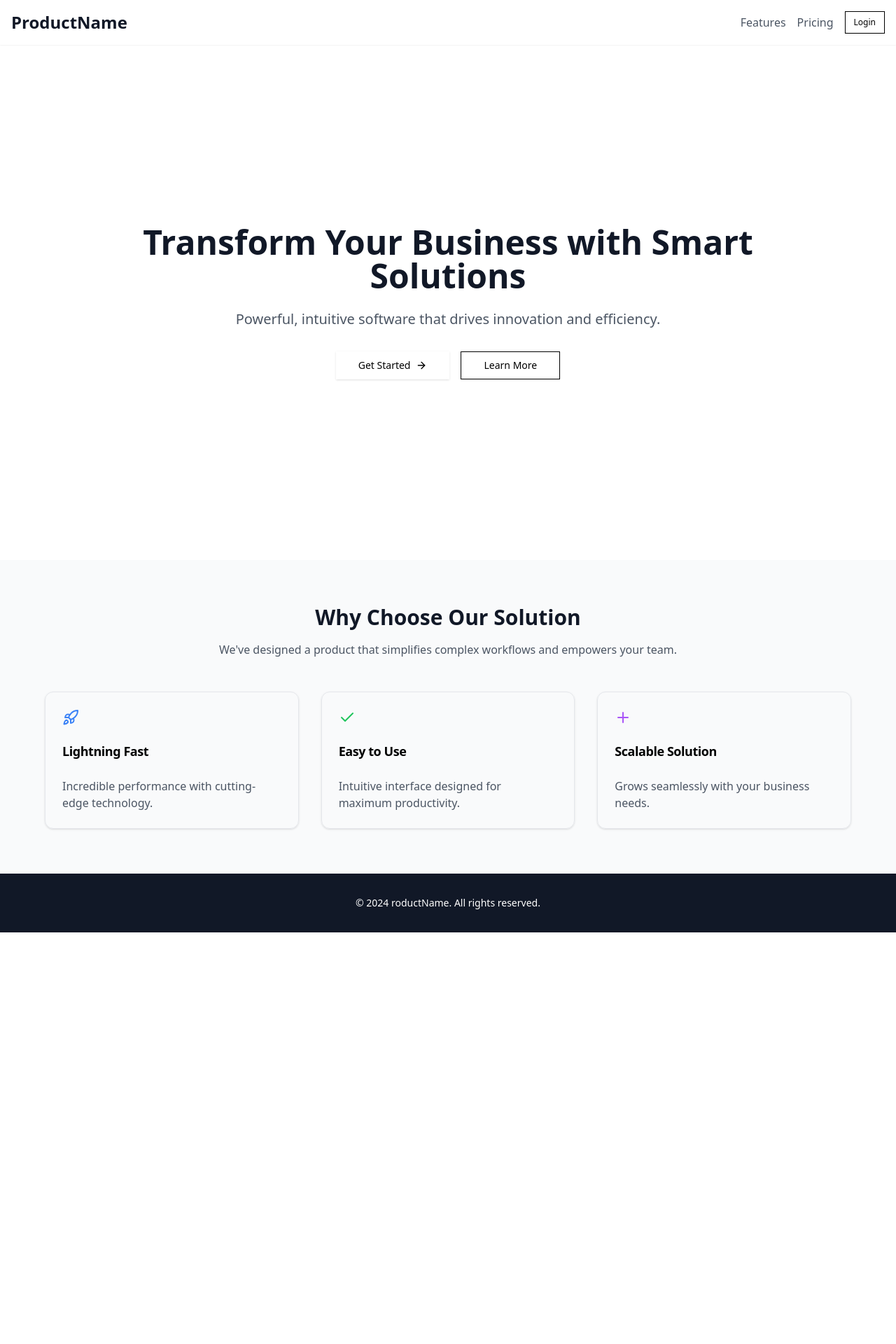
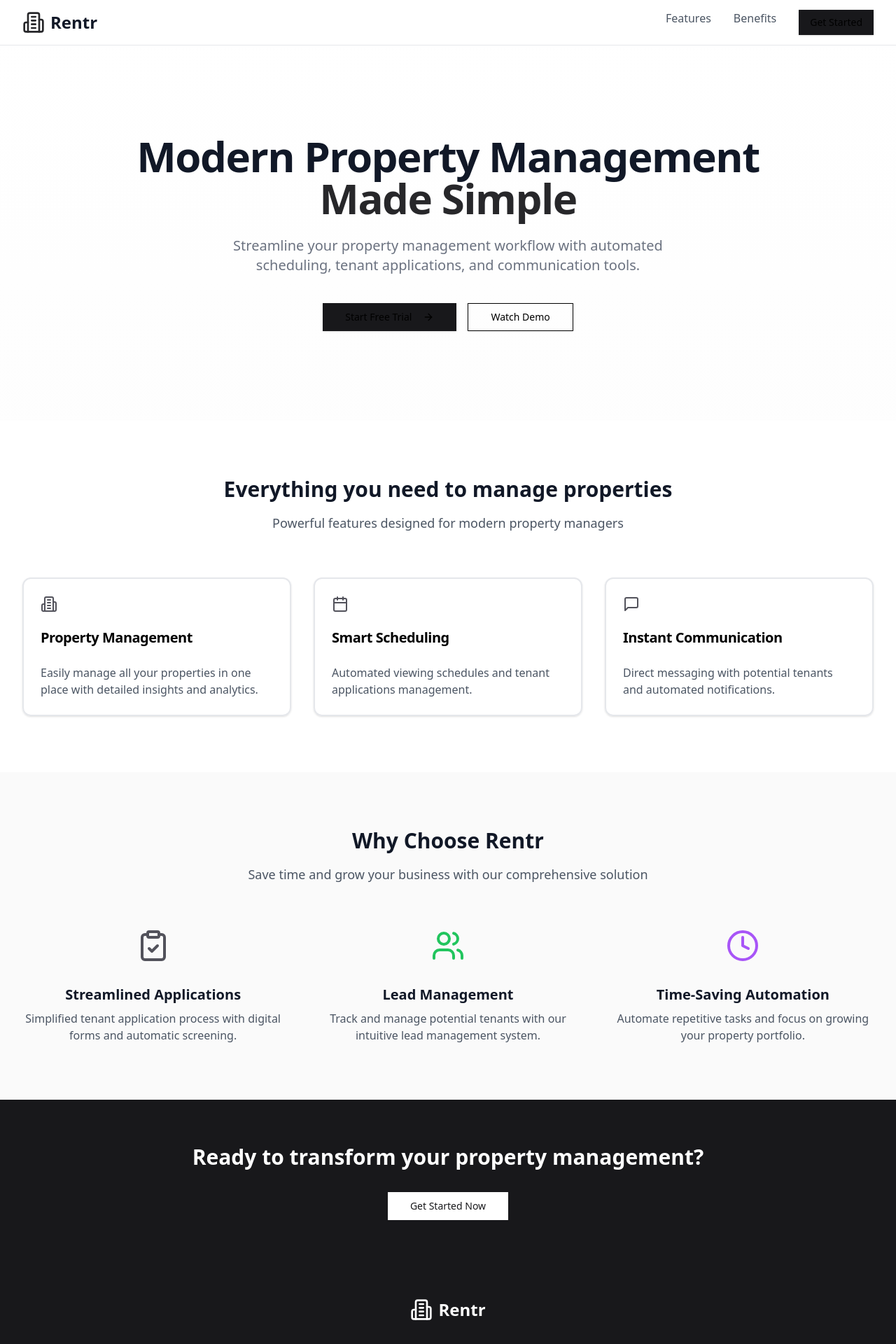
Before and after one commit to karangandhi272/rentr, a React (Vite) app in the folder rentr/: page / in a window 1280 px wide. Shown: the top 1920 px of the page at 70% size. Before the commit the page ends 1332 px from the top, so only its background shows below. Built offline with nearby package versions, Linux system fonts and the light colour scheme; no server answers.

Commit message:
almost done

```diff
--- a/rentr/src/app/routes/LandingPage.tsx
+++ b/rentr/src/app/routes/LandingPage.tsx
@@ -1,106 +1,134 @@
 import { Button } from "@/components/ui/button";
 import { Card, CardContent, CardHeader, CardTitle } from "@/components/ui/card";
 import { useNavigate } from "react-router-dom";
-
-import { CheckIcon, PlusIcon, RocketIcon, ArrowRightIcon } from "lucide-react";
+import {
+  Building2,
+  Calendar,
+  MessageSquare,
+  ArrowRightIcon,
+  ClipboardCheck,
+  Users,
+  Clock
+} from "lucide-react";
 import { useAuth } from "@/contexts/AuthContext";
 
 const LandingPage = () => {
   const navigate = useNavigate();
   const { user } = useAuth();
 
-  const handleLogin = () => {
-    if (user) {
-      return navigate("/home");
-    }
-    navigate("/auth");
-  };
-
   const features = [
     {
-      icon: <RocketIcon className="w-6 h-6 text-blue-500" />,
-      title: "Lightning Fast",
-      description: "Incredible performance with cutting-edge technology.",
+      icon: <Building2 className="w-6 h-6 text-zinc-600" />,
+      title: "Property Management",
+      description: "Easily manage all your properties in one place with detailed insights and analytics.",
     },
     {
-      icon: <CheckIcon className="w-6 h-6 text-green-500" />,
-      title: "Easy to Use",
-      description: "Intuitive interface designed for maximum productivity.",
+      icon: <Calendar className="w-6 h-6 text-zinc-600" />,
+      title: "Smart Scheduling",
+      description: "Automated viewing schedules and tenant applications management.",
     },
     {
-      icon: <PlusIcon className="w-6 h-6 text-purple-500" />,
-      title: "Scalable Solution",
-      description: "Grows seamlessly with your business needs.",
+      icon: <MessageSquare className="w-6 h-6 text-zinc-600" />,
+      title: "Instant Communication",
+      description: "Direct messaging with potential tenants and automated notifications.",
     },
   ];
 
+  const benefits = [
+    {
+      icon: <ClipboardCheck className="w-12 h-12 text-zinc-600 mb-4" />,
+      title: "Streamlined Applications",
+      description: "Simplified tenant application process with digital forms and automatic screening."
+    },
+    {
+      icon: <Users className="w-12 h-12 text-green-500 mb-4" />,
+      title: "Lead Management",
+      description: "Track and manage potential tenants with our intuitive lead management system."
+    },
+    {
+      icon: <Clock className="w-12 h-12 text-purple-500 mb-4" />,
+      title: "Time-Saving Automation",
+      description: "Automate repetitive tasks and focus on growing your property portfolio."
+    }
+  ];
+
   return (
-    <div className="min-h-screen w-full overflow-x-hidden">
+    <div className="min-h-screen w-full overflow-x-hidden bg-gradient-to-b from-white to-zinc-50">
       {/* Header */}
-      <header className="sticky top-0 z-50 bg-white/90 backdrop-blur-md shadow-sm">
-        <div className="w-full px-4 py-4 flex justify-between items-center">
-          <div className="text-2xl font-bold text-gray-900">ProductName</div>
-          <nav className="hidden md:flex space-x-4 items-center">
-            <a href="#features" className="text-gray-600 hover:text-gray-900">
+      <header className="sticky top-0 z-50 bg-white/90 backdrop-blur-md border-b">
+        <div className="max-w-7xl mx-auto px-4 sm:px-6 lg:px-8">
+          <div className="flex justify-between items-center h-16">
+            <div className="flex items-center">
+              <Building2 className="h-8 w-8 text-zinc-800" />
+              <span className="ml-2 text-2xl font-bold text-gray-900">Rentr</span>
+            </div>
+            <nav className="hidden md:flex space-x-8">
+              <a href="#features" className="text-gray-600 hover:text-zinc-900 transition-colors">
                 Features
               </a>
-            <a href="#pricing" className="text-gray-600 hover:text-gray-900">
-              Pricing
+              <a href="#benefits" className="text-gray-600 hover:text-zinc-900 transition-colors">
+                Benefits
               </a>
-
-            <Button variant="outline" size="sm" onClick={handleLogin}>
-              Login
+              <Button
+                variant="default"
+                className="bg-zinc-900 hover:bg-zinc-800"
+                onClick={() => navigate("/auth")}
+              >
+                Get Started
               </Button>
             </nav>
-          {/* Mobile Menu Placeholder */}
-          <div className="md:hidden">☰</div>
+          </div>
         </div>
       </header>
 
-      {/* Hero Section - Full Height and Width */}
-      <main className="w-full flex items-center justify-center min-h-[calc(100vh-4rem)] px-4">
-        <div className="w-full max-w-4xl text-center">
-          <h1 className="text-3xl md:text-5xl font-extrabold text-gray-900 mb-4 md:mb-6">
-            Transform Your Business with Smart Solutions
+      {/* Hero Section */}
+      <section className="relative overflow-hidden pt-20 pb-20 lg:pt-32 lg:pb-32">
+        <div className="max-w-7xl mx-auto px-4 sm:px-6 lg:px-8">
+          <div className="text-center">
+            <h1 className="text-4xl font-extrabold tracking-tight text-gray-900 sm:text-5xl md:text-6xl">
+              <span className="block">Modern Property Management</span>
+              <span className="block text-zinc-800">Made Simple</span>
             </h1>
-          <p className="text-base md:text-xl text-gray-600 mb-6 md:mb-8">
-            Powerful, intuitive software that drives innovation and efficiency.
+            <p className="mt-6 max-w-2xl mx-auto text-xl text-gray-500">
+              Streamline your property management workflow with automated scheduling,
+              tenant applications, and communication tools.
             </p>
-          <div className="flex justify-center space-x-4">
-            <Button size="lg" className="gap-2">
-              Get Started <ArrowRightIcon className="w-5 h-5" />
+            <div className="mt-10 flex justify-center gap-4">
+              <Button
+                size="lg"
+                className="bg-zinc-900 hover:bg-zinc-800"
+                onClick={() => navigate("/auth")}
+              >
+                Start Free Trial <ArrowRightIcon className="ml-2 w-5 h-5" />
               </Button>
               <Button variant="outline" size="lg">
-              Learn More
+                Watch Demo
               </Button>
             </div>
           </div>
-      </main>
+        </div>
+      </section>
 
-      {/* Features Section */}
-      <section id="features" className="w-full bg-gray-50 py-16 px-4">
-        <div className="w-full max-w-6xl mx-auto">
-          <div className="text-center mb-12">
-            <h2 className="text-2xl md:text-3xl font-bold text-gray-900 mb-4">
-              Why Choose Our Solution
+      {/* Features Grid */}
+      <section id="features" className="py-20 bg-white">
+        <div className="max-w-7xl mx-auto px-4 sm:px-6 lg:px-8">
+          <div className="text-center mb-16">
+            <h2 className="text-3xl font-bold text-gray-900">
+              Everything you need to manage properties
             </h2>
-            <p className="text-gray-600 max-w-2xl mx-auto">
-              We've designed a product that simplifies complex workflows and
-              empowers your team.
+            <p className="mt-4 text-lg text-gray-600">
+              Powerful features designed for modern property managers
             </p>
           </div>
-
-          <div className="grid md:grid-cols-3 gap-4 md:gap-8">
+          <div className="grid md:grid-cols-3 gap-8">
             {features.map((feature, index) => (
-              <Card key={index} className="hover:shadow-lg transition-all">
+              <Card key={index} className="border-2 hover:border-zinc-800 transition-all duration-300">
                 <CardHeader>
                   <div className="mb-4">{feature.icon}</div>
-                  <CardTitle className="text-lg">{feature.title}</CardTitle>
+                  <CardTitle className="text-xl">{feature.title}</CardTitle>
                 </CardHeader>
                 <CardContent>
-                  <p className="text-gray-600 text-sm md:text-base">
-                    {feature.description}
-                  </p>
+                  <p className="text-gray-600">{feature.description}</p>
                 </CardContent>
               </Card>
             ))}
@@ -108,10 +136,54 @@ const LandingPage = () => {
         </div>
       </section>
 
+      {/* Benefits Section */}
+      <section id="benefits" className="py-20 bg-zinc-50">
+        <div className="max-w-7xl mx-auto px-4 sm:px-6 lg:px-8">
+          <div className="text-center mb-16">
+            <h2 className="text-3xl font-bold text-gray-900">Why Choose Rentr</h2>
+            <p className="mt-4 text-lg text-gray-600">
+              Save time and grow your business with our comprehensive solution
+            </p>
+          </div>
+          <div className="grid md:grid-cols-3 gap-12">
+            {benefits.map((benefit, index) => (
+              <div key={index} className="text-center">
+                <div className="flex justify-center">{benefit.icon}</div>
+                <h3 className="mt-4 text-xl font-semibold text-gray-900">{benefit.title}</h3>
+                <p className="mt-2 text-gray-600">{benefit.description}</p>
+              </div>
+            ))}
+          </div>
+        </div>
+      </section>
+
+      {/* CTA Section */}
+      <section className="bg-zinc-900 py-16">
+        <div className="max-w-7xl mx-auto px-4 sm:px-6 lg:px-8 text-center">
+          <h2 className="text-3xl font-bold text-white mb-8">
+            Ready to transform your property management?
+          </h2>
+          <Button
+            size="lg"
+            variant="secondary"
+            onClick={() => navigate("/auth")}
+            className="bg-white text-zinc-900 hover:bg-zinc-100"
+          >
+            Get Started Now
+          </Button>
+        </div>
+      </section>
+
       {/* Footer */}
-      <footer className="w-full bg-gray-900 text-white py-8">
-        <div className="w-full px-4 text-center">
-          <p className="text-sm">© 2024 roductName. All rights reserved.</p>
+      <footer className="bg-zinc-900 text-white py-12">
+        <div className="max-w-7xl mx-auto px-4 sm:px-6 lg:px-8">
+          <div className="flex items-center justify-center mb-8">
+            <Building2 className="h-8 w-8" />
+            <span className="ml-2 text-2xl font-bold">Rentr</span>
+          </div>
+          <p className="text-center text-gray-400">
+            © 2024 Rentr. All rights reserved.
+          </p>
         </div>
       </footer>
     </div>
--- a/rentr/src/features/auth/AuthenticationPage.tsx
+++ b/rentr/src/features/auth/AuthenticationPage.tsx
@@ -111,7 +111,7 @@ const AuthenticationPage = () => {
 
         await signUp(signUpData);
       }
-      navigate("/dashboard");
+      navigate("/home");
     } catch (error: any) {
       toast({
         title: "Authentication Error",
@@ -158,16 +158,14 @@ const AuthenticationPage = () => {
             >
               <path d="M15 6v12a3 3 0 1 0 3-3H6a3 3 0 1 0 3 3V6a3 3 0 1 0-3 3h12a3 3 0 1 0-3-3" />
             </svg>
-            Acme Inc
+            Rentr
           </div>
           <div className="relative z-20 mt-auto">
             <blockquote className="space-y-2">
               <p className="text-lg">
-                &ldquo;This library has saved me countless hours of work and
-                helped me deliver stunning designs to my clients faster than
-                ever before.&rdquo;
+                &ldquo;Simplifying property management and tenant applications with modern solutions for today's real estate needs.&rdquo;
               </p>
-              <footer className="text-sm">Sofia Davis</footer>
+              <footer className="text-sm">Property Management Made Simple</footer>
             </blockquote>
           </div>
         </div>
```
Also changed, not shown: rentr/src/components/calendar/PropertyCalendar.tsx (+13 -17 lines), rentr/src/components/layout/Sidebar.tsx (+43 -2 lines), rentr/src/features/availability/AvailibilityPage.tsx (+57 -13 lines). Lines whose indentation alone changed are shown as unchanged.
